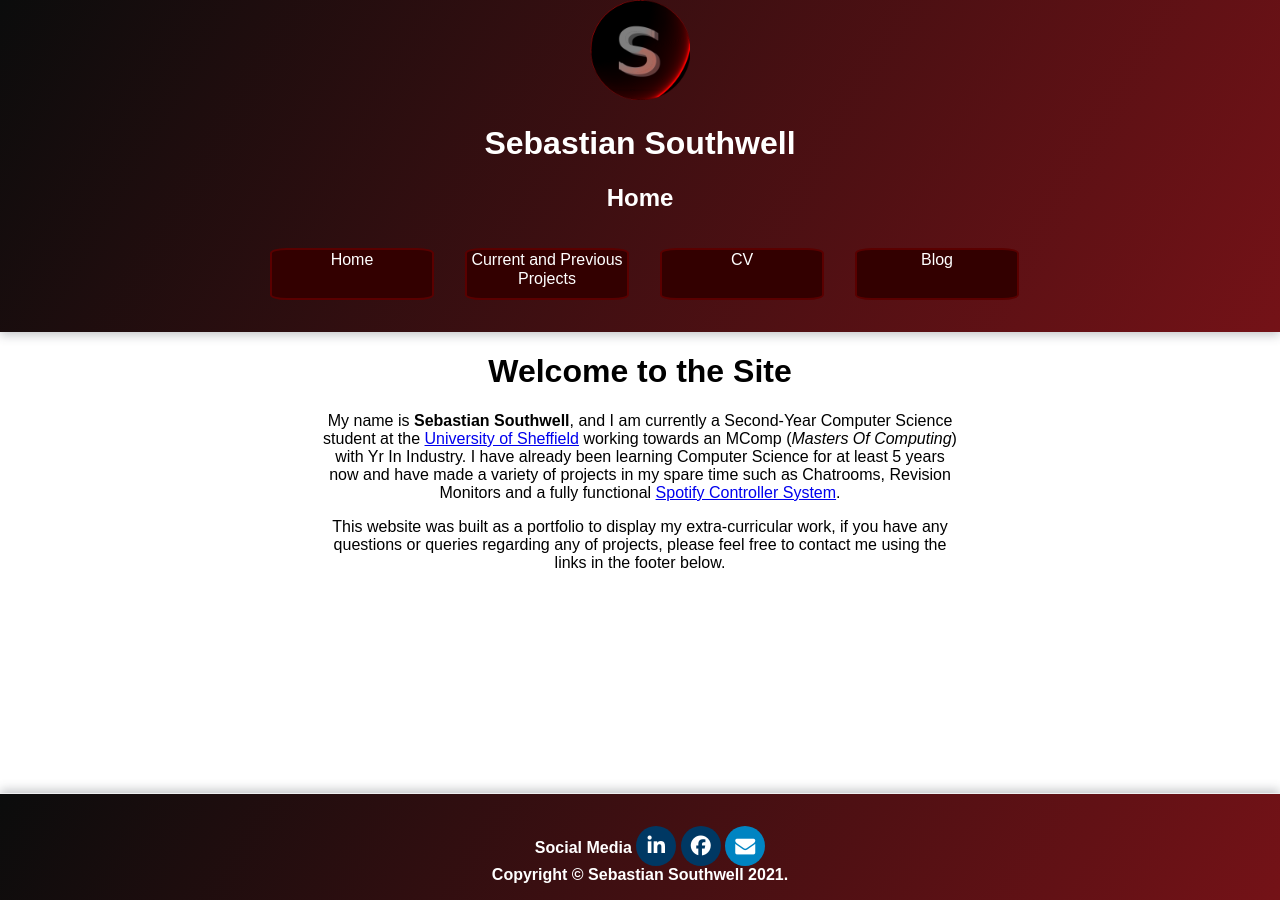
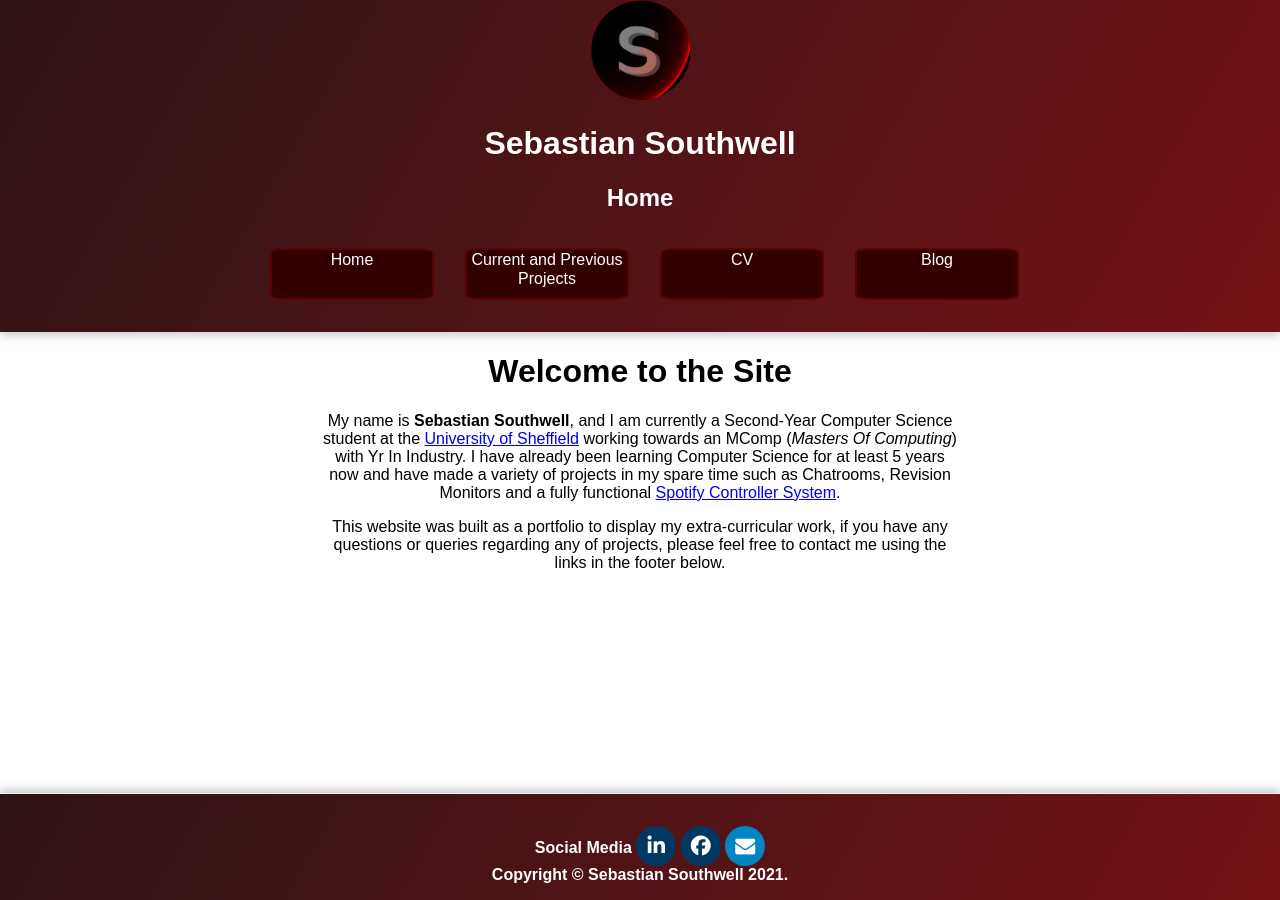
Before and after one commit to sebasouthwell/sebasouthwell.github.io, a Jekyll site: the page built from index.md, in a window 1280 px wide. Built offline with Jekyll 4.4.1, drawn with Linux system fonts in a browser that asks for light colours; nearby versions of some CDN libraries.

Commit message:
Fancy colour scheme

```diff
--- a/_sass/variables.scss
+++ b/_sass/variables.scss
@@ -5,7 +5,7 @@
 // Headers
 $header-heading-color: #fff !default;
 $header-bg-color: #741217 !default;
-$header-bg-color-secondary: #0b0c0c !default;
+$header-bg-color-secondary: #2e1416 !default;
 
 // Text
 $section-headings-color: #159957 !default;
```
